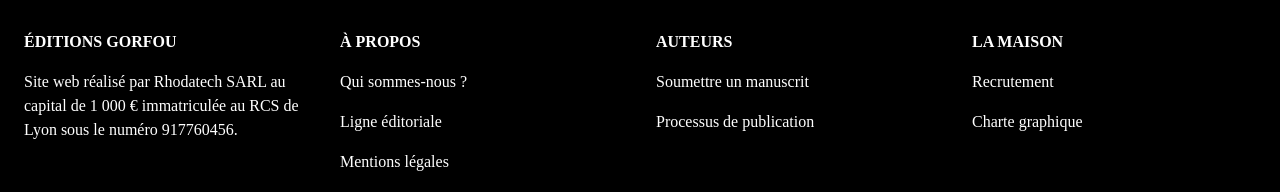
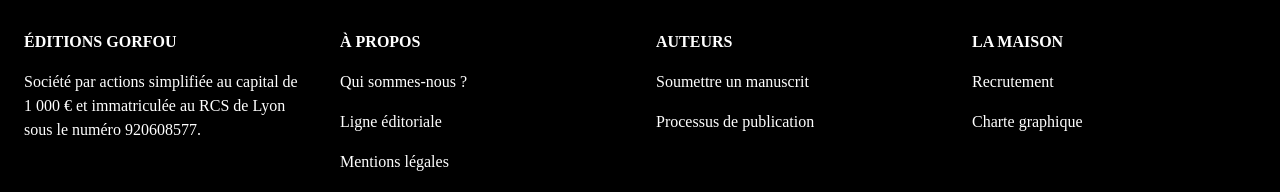
Before and after one commit to Editions-Gorfou/editions-gorfou.github.io, a Next.js app: page / in a window 1280 px wide. Shown: the part 885-1077 px from the top of the page. Built offline with nearby package versions, Linux system fonts and the light colour scheme; what tw-elements would draw is missing.

Commit message:
Add legal information

```diff
--- a/src/components/footer.js
+++ b/src/components/footer.js
@@ -73,7 +73,7 @@
               Éditions Gorfou
             </h6>
             <p>
-              Site web réalisé par Rhodatech SARL au capital de 1 000 € immatriculée au RCS de Lyon sous le numéro 917760456.
+              Société par actions simplifiée au capital de 1 000 € et immatriculée au RCS de Lyon sous le numéro 920608577.
             </p>
           </div>
           <div className="">
```
Also changed, not shown: 1 other file (tests, documents, lock files or other folders).
